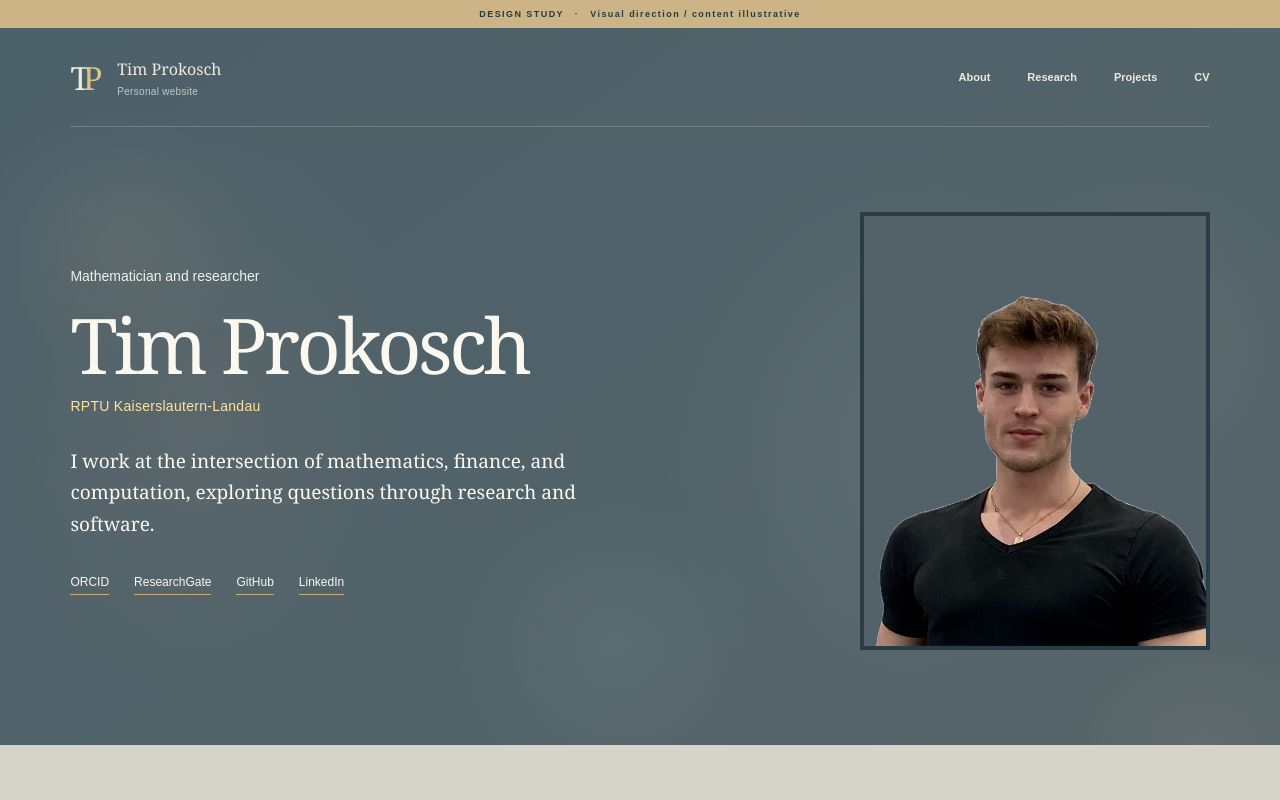
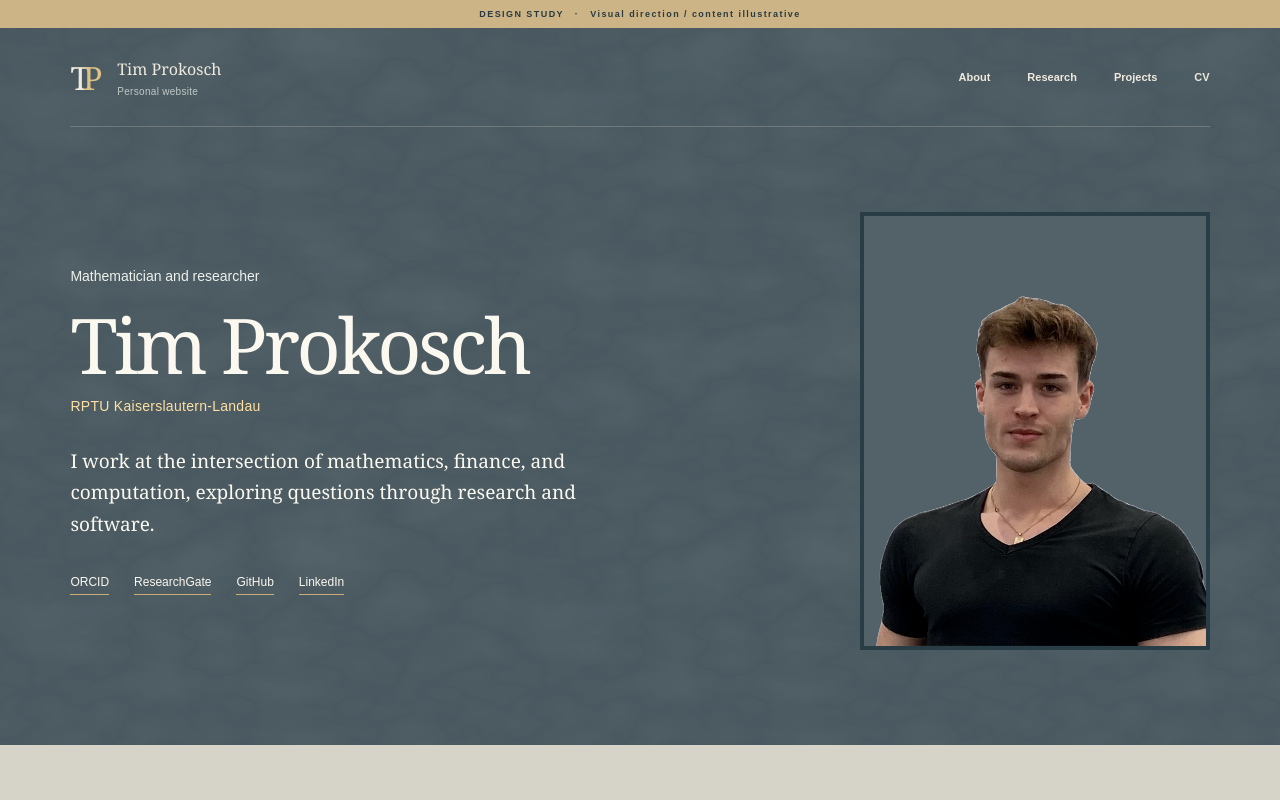
Before and after one commit to AlbertEMC2Stein/albertemc2stein.github.io, a Next.js app: page / in a window 1280 px wide. Shown: the top 800 px of the page. Built offline with nearby package versions, Linux system fonts and the light colour scheme.

Commit message:
feat: add marbled background effect with SVG and update CSS variables for improved design

```diff
--- a/app/globals.css
+++ b/app/globals.css
@@ -1,7 +1,11 @@
 /* Shared colors for the current design palette. */
 :root {
   --dark-accent: #293d46;
-  --portrait-background: #536168;
+  --marble-base: #536168;
+  --marble-tint: #293d46;
+  --marble-opacity: 0.3;
+  /*#536168;*/
+  --portrait-background: var(--marble-base);
   --light-panel-ink: #34474d;
 }
 
@@ -434,7 +438,7 @@ a {
   color: #c8b184;
 }
 
-.light-heading > p {
+.light-heading>p {
   max-width: 260px;
   font:
     15px/1.6 Georgia,
@@ -478,12 +482,12 @@ a {
   stroke-width: 1.2;
 }
 
-.project-art svg path + path {
+.project-art svg path+path {
   stroke: #9eafa2;
   opacity: 0.7;
 }
 
-.project-art > span {
+.project-art>span {
   position: absolute;
   top: 20px;
   left: 22px;
@@ -547,7 +551,7 @@ a {
   flex: 1;
 }
 
-.project-side article > span,
+.project-side article>span,
 .project-end {
   font-size: 8px;
   letter-spacing: 0.15em;
@@ -580,12 +584,12 @@ a {
   margin-top: 22px;
 }
 
-.closing-right > div {
+.closing-right>div {
   border-top: 1px solid var(--line);
   padding: 23px 0;
 }
 
-.closing-right > div > span {
+.closing-right>div>span {
   font-size: 9px;
   letter-spacing: 0.14em;
   font-weight: bold;
@@ -636,7 +640,7 @@ a {
   font-size: 11px;
 }
 
-.footer-inner > span {
+.footer-inner>span {
   font-size: 8px;
   letter-spacing: 0.15em;
   color: #89958e;
@@ -753,7 +757,7 @@ a {
     font-size: 20px;
   }
 
-  .footer-inner > span {
+  .footer-inner>span {
     display: none;
   }
 }
@@ -791,16 +795,16 @@ a {
 .section-label,
 .section-link,
 .project-meta,
-.project-side article > span,
+.project-side article>span,
 .project-end,
-.closing-right > div > span,
-.footer-inner > span {
+.closing-right>div>span,
+.footer-inner>span {
   text-transform: none;
   letter-spacing: 0.03em;
   font-size: 11px;
 }
 
-.project-art > span:empty {
+.project-art>span:empty {
   display: none;
 }
 
@@ -962,31 +966,21 @@ a {
 body {
   background-color: #e6ebea;
   background-image:
-    radial-gradient(
-      ellipse 48% 30% at 12% 8%,
+    radial-gradient(ellipse 48% 30% at 12% 8%,
       rgba(169, 190, 195, 0.34),
-      transparent 72%
-    ),
-    radial-gradient(
-      ellipse 42% 26% at 91% 19%,
+      transparent 72%),
+    radial-gradient(ellipse 42% 26% at 91% 19%,
       rgba(198, 210, 209, 0.48),
-      transparent 74%
-    ),
-    radial-gradient(
-      ellipse 52% 25% at 48% 37%,
+      transparent 74%),
+    radial-gradient(ellipse 52% 25% at 48% 37%,
       rgba(241, 239, 229, 0.75),
-      transparent 72%
-    ),
-    radial-gradient(
-      ellipse 46% 24% at 8% 66%,
+      transparent 72%),
+    radial-gradient(ellipse 46% 24% at 8% 66%,
       rgba(177, 197, 199, 0.3),
-      transparent 74%
-    ),
-    radial-gradient(
-      ellipse 50% 24% at 93% 88%,
+      transparent 74%),
+    radial-gradient(ellipse 50% 24% at 93% 88%,
       rgba(189, 205, 205, 0.35),
-      transparent 72%
-    ),
+      transparent 72%),
     linear-gradient(145deg, #edf0ec 0%, #dfe8e8 48%, #f0f0e9 100%);
 }
 
@@ -1005,31 +999,21 @@ body {
   color: var(--ink);
   background-color: #495b64;
   background-image:
-    radial-gradient(
-      ellipse 44% 22% at 8% 15%,
+    radial-gradient(ellipse 44% 22% at 8% 15%,
       rgba(198, 155, 120, 0.25),
-      transparent 73%
-    ),
-    radial-gradient(
-      ellipse 43% 20% at 88% 8%,
+      transparent 73%),
+    radial-gradient(ellipse 43% 20% at 88% 8%,
       rgba(148, 161, 161, 0.23),
-      transparent 74%
-    ),
-    radial-gradient(
-      ellipse 48% 20% at 78% 43%,
+      transparent 74%),
+    radial-gradient(ellipse 48% 20% at 78% 43%,
       rgba(188, 151, 124, 0.15),
-      transparent 74%
-    ),
-    radial-gradient(
-      ellipse 46% 22% at 4% 68%,
+      transparent 74%),
+    radial-gradient(ellipse 46% 22% at 4% 68%,
       rgba(154, 168, 166, 0.18),
-      transparent 76%
-    ),
-    radial-gradient(
-      ellipse 48% 20% at 90% 93%,
+      transparent 76%),
+    radial-gradient(ellipse 48% 20% at 90% 93%,
       rgba(184, 145, 116, 0.17),
-      transparent 73%
-    ),
+      transparent 73%),
     linear-gradient(145deg, #465a64 0%, #59656a 48%, #3f545e 100%);
 }
 
@@ -1122,11 +1106,11 @@ body {
   background: #526168;
 }
 
-.closing-right > div {
+.closing-right>div {
   border-color: rgba(233, 225, 206, 0.27);
 }
 
-.closing-right > div > span,
+.closing-right>div>span,
 .closing-right h3 b {
   color: #e0c28b;
 }
@@ -1145,140 +1129,29 @@ body {
 }
 
 .footer p,
-.footer-inner > span {
+.footer-inner>span {
   color: #bec9c4;
 }
 
-/* Evenly distributed slate and warm-gray marbling. */
+/* A subtle seamless texture, tinted with the site's dark accent. */
 body {
-  background-color: #536168;
-  background-image:
-    radial-gradient(
-      ellipse 18% 7% at 89% 10%,
-      rgba(217, 194, 166, 0.083),
-      transparent 75%
-    ),
-    radial-gradient(
-      ellipse 17% 6% at 96% 33%,
-      rgba(227, 183, 145, 0.075),
-      transparent 75%
-    ),
-    radial-gradient(
-      ellipse 18% 7% at 83% 50%,
-      rgba(196, 209, 196, 0.075),
-      transparent 75%
-    ),
-    radial-gradient(
-      ellipse 17% 7% at 97% 69%,
-      rgba(221, 180, 145, 0.075),
-      transparent 75%
-    ),
-    radial-gradient(
-      ellipse 18% 7% at 79% 80%,
-      rgba(204, 210, 190, 0.075),
-      transparent 75%
-    ),
-    radial-gradient(
-      ellipse 15% 5% at 9% 7%,
-      rgba(233, 185, 144, 0.075),
-      transparent 75%
-    ),
-    radial-gradient(
-      ellipse 17% 6% at 48% 19%,
-      rgba(195, 209, 199, 0.075),
-      transparent 75%
-    ),
-    radial-gradient(
-      ellipse 16% 5% at 94% 22%,
-      rgba(231, 181, 140, 0.068),
-      transparent 75%
-    ),
-    radial-gradient(
-      ellipse 16% 6% at 16% 29%,
-      rgba(197, 210, 199, 0.068),
-      transparent 75%
-    ),
-    radial-gradient(
-      ellipse 17% 5% at 69% 40%,
-      rgba(232, 190, 147, 0.075),
-      transparent 75%
-    ),
-    radial-gradient(
-      ellipse 15% 6% at 38% 46%,
-      rgba(194, 208, 200, 0.075),
-      transparent 75%
-    ),
-    radial-gradient(
-      ellipse 18% 6% at 93% 55%,
-      rgba(228, 180, 138, 0.068),
-      transparent 75%
-    ),
-    radial-gradient(
-      ellipse 16% 6% at 18% 66%,
-      rgba(222, 180, 146, 0.075),
-      transparent 75%
-    ),
-    radial-gradient(
-      ellipse 16% 5% at 56% 73%,
-      rgba(193, 209, 200, 0.075),
-      transparent 75%
-    ),
-    radial-gradient(
-      ellipse 17% 6% at 88% 91%,
-      rgba(231, 188, 147, 0.075),
-      transparent 75%
-    ),
-    radial-gradient(
-      ellipse 17% 5% at 45% 96%,
-      rgba(199, 210, 196, 0.068),
-      transparent 75%
-    ),
-    radial-gradient(
-      ellipse 24% 12% at 15% 12%,
-      rgba(221, 175, 137, 0.075),
-      transparent 75%
-    ),
-    radial-gradient(
-      ellipse 25% 12% at 70% 13%,
-      rgba(200, 203, 184, 0.075),
-      transparent 75%
-    ),
-    radial-gradient(
-      ellipse 25% 12% at 37% 31%,
-      rgba(200, 193, 172, 0.075),
-      transparent 75%
-    ),
-    radial-gradient(
-      ellipse 25% 12% at 88% 37%,
-      rgba(216, 172, 140, 0.075),
-      transparent 75%
-    ),
-    radial-gradient(
-      ellipse 25% 12% at 14% 51%,
-      rgba(203, 192, 168, 0.075),
-      transparent 75%
-    ),
-    radial-gradient(
-      ellipse 25% 12% at 67% 58%,
-      rgba(215, 178, 146, 0.075),
-      transparent 75%
-    ),
-    radial-gradient(
-      ellipse 25% 12% at 33% 76%,
-      rgba(200, 200, 178, 0.075),
-      transparent 75%
-    ),
-    radial-gradient(
-      ellipse 25% 12% at 86% 83%,
-      rgba(215, 178, 143, 0.075),
-      transparent 75%
-    ),
-    radial-gradient(
-      ellipse 30% 14% at 17% 96%,
-      rgba(210, 183, 155, 0.075),
-      transparent 75%
-    ),
-    linear-gradient(145deg, #4c6069, #59666a 50%, #4b5f68);
+  position: relative;
+  isolation: isolate;
+  background: var(--marble-base);
+}
+
+body::before {
+  position: fixed;
+  z-index: -1;
+  inset: 0;
+  pointer-events: none;
+  content: "";
+  background-color: var(--marble-tint);
+  opacity: var(--marble-opacity);
+  -webkit-mask-image: url("/assets/marble-veins.svg");
+  mask-image: url("/assets/marble-veins.svg");
+  -webkit-mask-repeat: repeat;
+  mask-repeat: repeat;
 }
 
 /* A solid backdrop and dark frame for the portrait. */
@@ -1287,6 +1160,7 @@ body {
   border: 4px solid var(--dark-accent);
   background: var(--portrait-background);
 }
+
 /* Increase legibility over the marbled background. */
 :root {
   --hero-text: #faf8ef;
```
Also changed, not shown: public/assets/marble-veins.svg (added).
